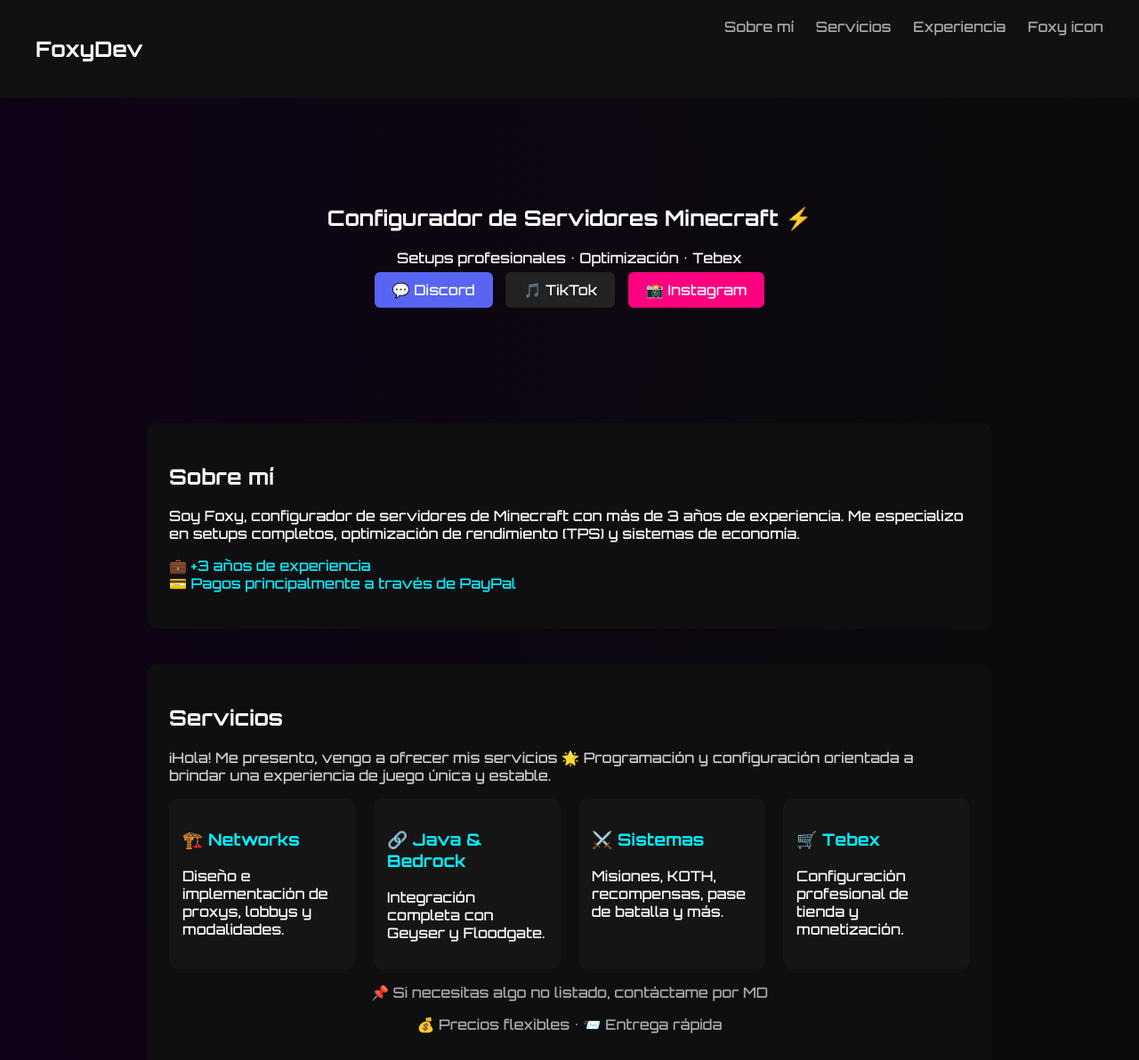
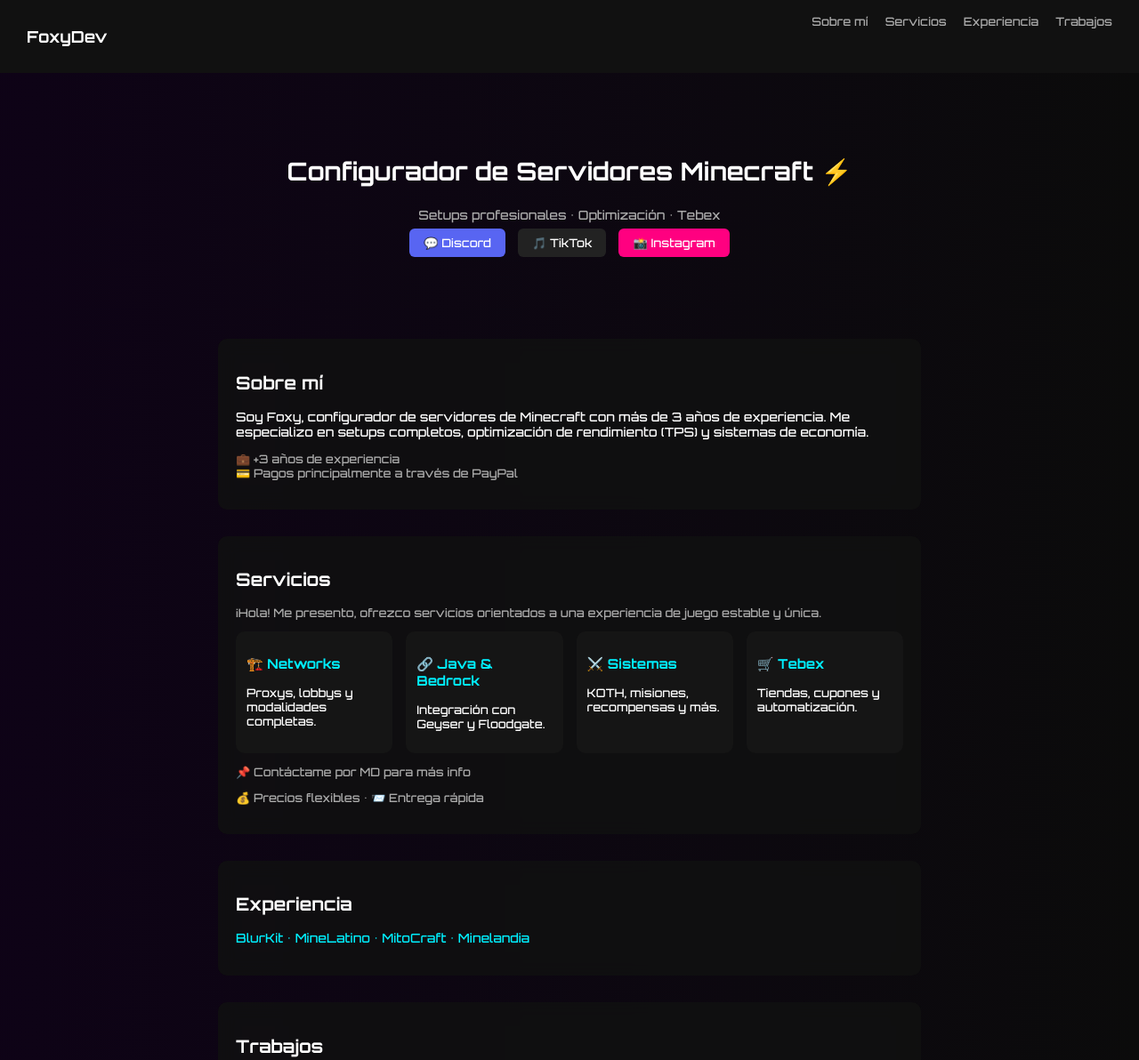
Before and after one commit to Miguel5328/mi-portafolio-oficial, a plain HTML site: page index.html in a window 1280 px wide. Shown: the top 1192 px of the page at 89% size. Drawn offline with Linux system fonts and the light colour scheme.

Commit message:
Actualizar cambios en index.html y style.css

```diff
--- a/index.html
+++ b/index.html
@@ -14,7 +14,7 @@
     <a href="#sobre">Sobre mí</a>
     <a href="#servicios">Servicios</a>
     <a href="#exp">Experiencia</a>
-    <a href="#foxy icon">Foxy icon</a>
+    <a href="#trabajos">Trabajos</a>
   </div>
 </nav>
 
@@ -46,34 +46,33 @@
   <h2>Servicios</h2>
 
   <p class="intro">
-    ¡Hola! Me presento, vengo a ofrecer mis servicios 🌟
-    Programación y configuración orientada a brindar una experiencia de juego única y estable.
+    ¡Hola! Me presento, ofrezco servicios orientados a una experiencia de juego estable y única.
   </p>
 
   <div class="grid-servicios">
     <div class="servicio">
       <h3>🏗️ Networks</h3>
-      <p>Diseño e implementación de proxys, lobbys y modalidades.</p>
+      <p>Proxys, lobbys y modalidades completas.</p>
     </div>
 
     <div class="servicio">
       <h3>🔗 Java & Bedrock</h3>
-      <p>Integración completa con Geyser y Floodgate.</p>
+      <p>Integración con Geyser y Floodgate.</p>
     </div>
 
     <div class="servicio">
       <h3>⚔️ Sistemas</h3>
-      <p>Misiones, KOTH, recompensas, pase de batalla y más.</p>
+      <p>KOTH, misiones, recompensas y más.</p>
     </div>
 
     <div class="servicio">
       <h3>🛒 Tebex</h3>
-      <p>Configuración profesional de tienda y monetización.</p>
+      <p>Tiendas, cupones y automatización.</p>
     </div>
   </div>
 
   <div class="extra-info">
-    <p>📌 Si necesitas algo no listado, contáctame por MD</p>
+    <p>📌 Contáctame por MD para más info</p>
     <p>💰 Precios flexibles • 📨 Entrega rápida</p>
   </div>
 </section>
@@ -81,12 +80,12 @@
 <section id="exp" class="card anim">
   <h2>Experiencia</h2>
   <p class="servers">
-    BlurKit, • MineLatino, • MitoCraft, • Minelandia,
+    BlurKit • MineLatino • MitoCraft • Minelandia
   </p>
 </section>
 
-<section id="foxy icon" class="card anim">
-  <h2>Foxy icon</h2>
+<section id="trabajos" class="card anim">
+  <h2>Trabajos</h2>
   <div class="galeria">
     <img src="img/icon.png" onclick="abrirImagen(this)">
   </div>
@@ -99,8 +98,6 @@
 <section class="card anim">
   <h2>Contacto</h2>
   <p>Discord: foxyestudios</p>
-  <p>Tiktok: its_rony89</p>
-  <p>Instagram: its_rony84</p>
 </section>
 
 <footer>
--- a/style.css
+++ b/style.css
@@ -2,6 +2,7 @@
   margin: 0;
   font-family: 'Orbitron', sans-serif;
   color: white;
+  font-size: 14px;
 
   background: linear-gradient(270deg, #0b0b0b, #0f001a, #001a1a, #0b0b0b);
   background-size: 400% 400%;
@@ -18,39 +19,39 @@
 nav {
   display: flex;
   justify-content: space-between;
-  padding: 20px 40px;
+  padding: 15px 30px;
   background: #111;
 }
 
+nav h1 { font-size: 18px; }
+
 nav a {
-  margin-left: 20px;
+  margin-left: 15px;
   color: #aaa;
   text-decoration: none;
+  font-size: 13px;
 }
 
-nav a:hover {
-  color: #00f0ff;
-}
+nav a:hover { color: #00f0ff; }
 
 /* HERO */
 .hero {
   text-align: center;
-  padding: 100px 20px;
+  padding: 70px 15px;
   animation: fadeHero 1.5s ease;
 }
 
-@keyframes fadeHero {
-  from { opacity: 0; transform: translateY(-20px); }
-  to { opacity: 1; transform: translateY(0); }
-}
+.hero h2 { font-size: 28px; }
+.hero p { color: #aaa; }
 
 /* BOTONES */
 .btn {
-  padding: 10px 20px;
+  padding: 8px 16px;
   margin: 5px;
   border-radius: 6px;
   text-decoration: none;
   color: white;
+  font-size: 13px;
   transition: 0.3s;
 }
 
@@ -64,9 +65,9 @@
 
 /* CARDS */
 .card {
-  max-width: 900px;
-  margin: 40px auto;
-  padding: 25px;
+  max-width: 750px;
+  margin: 30px auto;
+  padding: 20px;
   background: rgba(17,17,17,0.85);
   backdrop-filter: blur(10px);
   border-radius: 10px;
@@ -78,16 +79,18 @@
   box-shadow: 0 0 20px rgba(0,240,255,0.2);
 }
 
+.card h2 { font-size: 20px; }
+
 /* SERVICIOS */
 .grid-servicios {
   display: grid;
-  grid-template-columns: repeat(auto-fit, minmax(200px, 1fr));
-  gap: 20px;
+  grid-template-columns: repeat(auto-fit, minmax(160px, 1fr));
+  gap: 15px;
 }
 
 .servicio {
   background: #151515;
-  padding: 15px;
+  padding: 12px;
   border-radius: 10px;
   transition: 0.3s;
 }
@@ -98,22 +101,25 @@
 }
 
 .servicio h3 {
+  font-size: 15px;
   color: #00f0ff;
 }
 
-/* TEXTO */
-.intro { color: #ccc; }
-.extra-info { text-align: center; color: #aaa; }
-.servers { color: #00f0ff; }
+.servicio p { font-size: 13px; }
 
-.info-extra {
-  margin-top: 15px;
+/* TEXTOS */
+.intro, .extra-info, .info-extra {
+  font-size: 13px;
+  color: #aaa;
+}
+
+.servers {
   color: #00f0ff;
 }
 
 /* GALERIA */
 .galeria img {
-  width: 300px;
+  width: 220px;
   border-radius: 10px;
   cursor: pointer;
   transition: 0.3s;
@@ -135,9 +141,7 @@
   align-items: center;
 }
 
-#modal img {
-  max-width: 80%;
-}
+#modal img { max-width: 80%; }
 
 /* ANIMACIONES */
 .anim {
@@ -154,6 +158,7 @@
 /* FOOTER */
 footer {
   text-align: center;
-  padding: 20px;
+  padding: 15px;
+  font-size: 12px;
   color: #666;
 }
```
